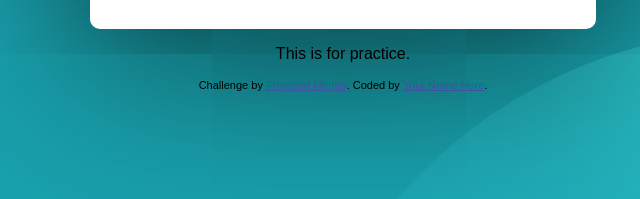
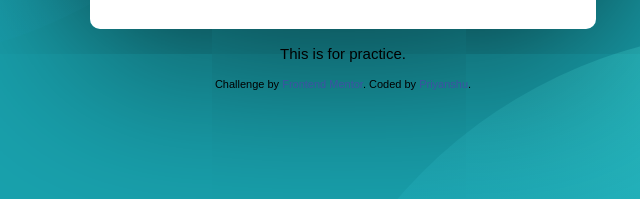
Before and after one commit to priyanshu769/profile-card-component-cssp, a plain HTML site: page index.html in a window 1280 px wide. Shown: the part 455-654 px from the top of the page, 297-937 px from the left. Drawn offline with Linux system fonts and the light colour scheme; a web font is replaced by a local one.

Commit message:
added footer details

```diff
--- a/index.html
+++ b/index.html
@@ -62,10 +62,10 @@
     </div>
   </div>
   <img src="images/bg-pattern-top.svg" alt="" class="bg-img bg-img-bottom" />
-  <div style="text-align: center; padding: 1rem;">This is for practice.</div>
+  <div style="text-align: center; padding: 1rem; font-size: 15px;">This is for practice.</div>
   <div class="attribution">
     Challenge by <a href="https://www.frontendmentor.io?ref=challenge" target="_blank">Frontend Mentor</a>.
-    Coded by <a href="#">Your Name Here</a>.
+    Coded by <a href="https://devpriyanshu.netlify.app">Priyanshu</a>.
   </div>
 </body>
 
--- a/styles.css
+++ b/styles.css
@@ -104,6 +104,14 @@ body {
     font-weight: 400;
     color: var(--dark-gray);
 }
+.attribution {
+    color: #000000;
+    font-size: 14px;
+  }
+  .attribution a {
+    color: #e74c3c;
+    text-decoration: none;
+  }
 @media only screen and (max-width: 1440px) {
     .card {
       width: 40%;
```
